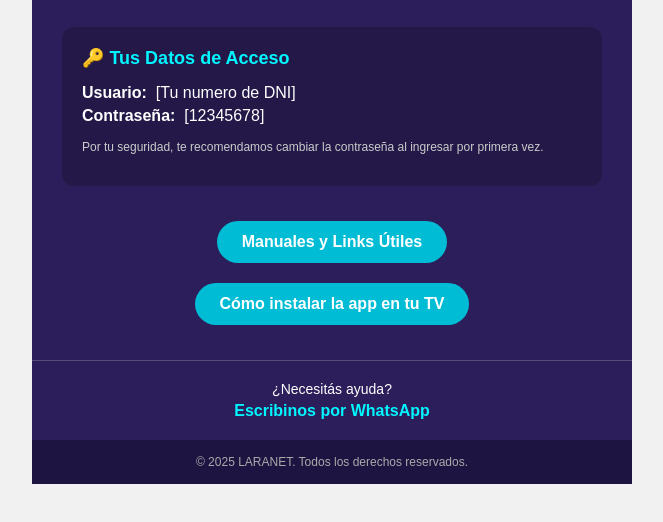
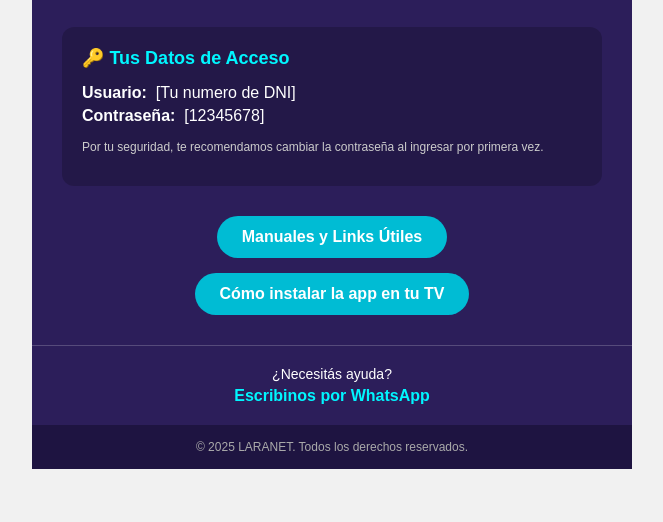
Before and after one commit to agustinSC2034/Laraplay, a plain HTML site: page Mail.html in a window 1280 px wide. Shown: the part 278-800 px from the top of the page, without its empty margins (308-971 px from the left). Drawn offline with Linux system fonts and the light colour scheme.

Commit message:
updatemail.html

```diff
--- a/Mail.html
+++ b/Mail.html
@@ -4,74 +4,66 @@
     <meta charset="UTF-8">
     <meta name="viewport" content="width=device-width, initial-scale=1.0">
     <title>Bienvenido a LARAPLAY</title>
-        <link rel="icon" type="image/png" href="https://www.it-tel.com.ar/img/Lara_logo_circulo.png">
+    <link rel="icon" type="image/png" href="https://www.it-tel.com.ar/img/Lara_logo_circulo.png">
 </head>
 <body style="margin: 0; padding: 0; background-color: #f1f1f1; font-family: Arial, sans-serif;">
 
-    <!-- Contenedor principal del email -->
+    <!-- Contenedor principal -->
     <table width="100%" border="0" cellpadding="0" cellspacing="0" bgcolor="#f1f1f1" style="padding: 20px 0;">
         <tr>
             <td>
                 <table align="center" border="0" cellpadding="0" cellspacing="0" width="600" style="width: 100%; max-width: 600px; border-collapse: collapse; background-color: #2c1e5a;">
 
-                    <!-- 1. Cabecera con el Logo -->
+                    <!-- Cabecera con Logo -->
                     <tr>
                         <td align="center" style="padding: 30px 20px;">
                             <img src="https://www.it-tel.com.ar/img/laraplay_logo.png" alt="Logo de LARAPLAY" width="180" style="display: block; width: 180px;">
                         </td>
                     </tr>
 
-                    <!-- 2. Cuerpo del Mensaje -->
+                    <!-- Cuerpo del mensaje -->
                     <tr>
                         <td style="padding: 0 30px 30px 30px; color: #ffffff; text-align: center;">
+                            <h1 style="margin: 0; font-size: 28px; font-weight: bold; color: #ffffff;">¡Bienvenido a LARAPLAY!</h1>
+                            <p style="margin: 10px 0 30px 0; font-size: 16px; color: #dddddd;">
+                                Ya podés disfrutar de tu nuevo servicio de TV en todos tus dispositivos.
+                            </p>
 
-                            <!-- Título -->
-                            <h1 style="margin: 0; font-size: 28px; font-weight: bold; color: #ffffff;">¡Bienvenido a LARAPLAY!</h1>
-                            <p style="margin: 10px 0 30px 0; font-size: 16px; color: #dddddd;">Ya podés disfrutar de tu nuevo servicio de TV en todos tus dispositivos.</p>
-
-                            <!-- Tarjeta de Datos de Acceso -->
+                            <!-- Tarjeta con datos de acceso -->
                             <table border="0" cellpadding="0" cellspacing="0" width="100%" style="border-collapse: collapse; background-color: rgba(0,0,0,0.2); border-radius: 12px;">
                                 <tr>
                                     <td style="padding: 20px; text-align: left;">
                                         <h2 style="margin: 0 0 15px 0; font-size: 18px; color: #00f6ff;">🔑 Tus Datos de Acceso</h2>
                                         <p style="margin: 5px 0; font-size: 16px; color: #ffffff;"><strong>Usuario:</strong>&nbsp;&nbsp;[Tu numero de DNI]</p>
                                         <p style="margin: 5px 0; font-size: 16px; color: #ffffff;"><strong>Contraseña:</strong>&nbsp;&nbsp;[12345678]</p>
-                                        <p style="margin-top: 15px; font-size: 12px; color: #cccccc;">Por tu seguridad, te recomendamos cambiar la contraseña al ingresar por primera vez.</p>
+                                        <p style="margin-top: 15px; font-size: 12px; color: #cccccc;">
+                                            Por tu seguridad, te recomendamos cambiar la contraseña al ingresar por primera vez.
+                                        </p>
                                     </td>
                                 </tr>
                             </table>
 
-                            <!-- Botones de Acción -->
-                            <table border="0" cellpadding="0" cellspacing="0" width="100%" style="border-collapse: collapse; margin-top: 30px;">
-                                <tr>
-                                    <!-- Botón 1 -->
-                                    <td align="center" style="padding: 5px;">
-                                        <table border="0" cellpadding="0" cellspacing="0" style="border-collapse: collapse;">
-                                            <tr>
-                                                <td align="center" bgcolor="#00bcd4" style="padding: 12px 25px; border-radius: 25px;">
-                                                    <a href="index.html" target="_blank" style="font-size: 16px; color: #ffffff; text-decoration: none; font-weight: bold; display: inline-block;">Manuales y Links Útiles</a>
-                                                </td>
-                                            </tr>
-                                        </table>
-                                    </td>
-                                </tr>
-                                 <tr>
-                                    <!-- Botón 2 -->
-                                    <td align="center" style="padding: 15px 5px 5px 5px;">
-                                        <table border="0" cellpadding="0" cellspacing="0" style="border-collapse: collapse;">
-                                            <tr>
-                                                <td align="center" bgcolor="#00bcd4" style="padding: 12px 25px; border-radius: 25px;">
-                                                    <a href="https://drive.google.com/file/d/1uIObs55UAb7eWF2C6ySPMP-LvYmHAX2Q/view?usp=drive_link" target="_blank" style="font-size: 16px; color: #ffffff; text-decoration: none; font-weight: bold; display: inline-block;">Cómo instalar la app en tu TV</a>
-                                                </td>
-                                            </tr>
-                                        </table>
-                                    </td>
-                                </tr>
-                            </table>
+                            <!-- Sección de botones optimizada -->
+                            <div style="text-align: center; margin-top: 30px;">
+                                <!-- Botón 1 -->
+                                <a href="index.html" target="_blank"
+                                   style="display: inline-block; background-color: #00bcd4; color: #ffffff; text-decoration: none;
+                                          font-weight: bold; padding: 12px 25px; border-radius: 25px; font-size: 16px; margin-bottom: 15px;">
+                                    Manuales y Links Útiles
+                                </a><br>
+
+                                <!-- Botón 2 -->
+                                <a href="https://drive.google.com/file/d/1uIObs55UAb7eWF2C6ySPMP-LvYmHAX2Q/view?usp=drive_link" target="_blank"
+                                   style="display: inline-block; background-color: #00bcd4; color: #ffffff; text-decoration: none;
+                                          font-weight: bold; padding: 12px 25px; border-radius: 25px; font-size: 16px;">
+                                    Cómo instalar la app en tu TV
+                                </a>
+                            </div>
+
                         </td>
                     </tr>
 
-                    <!-- 3. Footer de Ayuda -->
+                    <!-- Footer de ayuda -->
                     <tr>
                         <td align="center" style="padding: 20px 30px; border-top: 1px solid rgba(255,255,255,0.2);">
                             <p style="margin: 0; font-size: 14px; color: #ffffff;">¿Necesitás ayuda?</p>
@@ -81,12 +73,13 @@
                         </td>
                     </tr>
 
-                     <!-- 4. Pie de página -->
+                    <!-- Pie -->
                     <tr>
                         <td align="center" bgcolor="#1e1441" style="padding: 15px 20px;">
-                             <p style="margin: 0; font-size: 12px; color: #aaaaaa;">&copy; 2025 LARANET. Todos los derechos reservados.</p>
+                            <p style="margin: 0; font-size: 12px; color: #aaaaaa;">&copy; 2025 LARANET. Todos los derechos reservados.</p>
                         </td>
                     </tr>
+
                 </table>
             </td>
         </tr>
```
